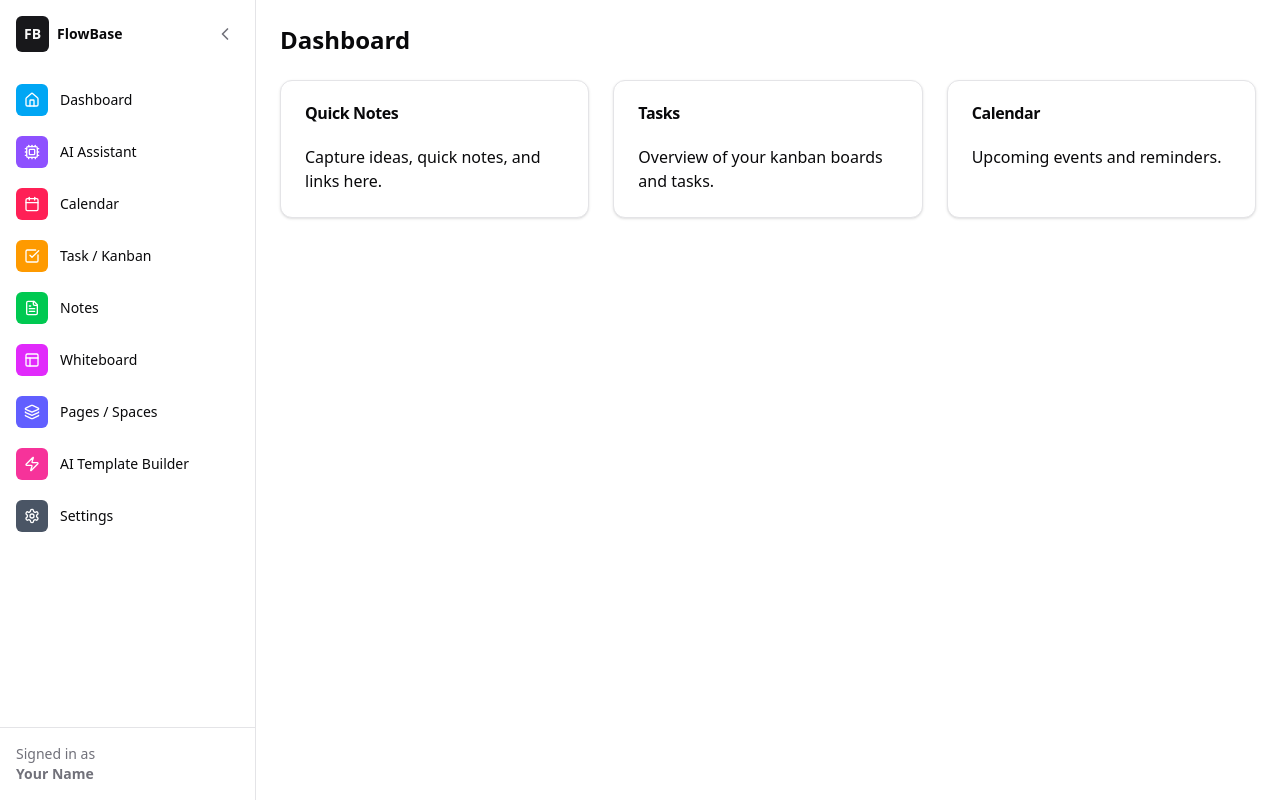
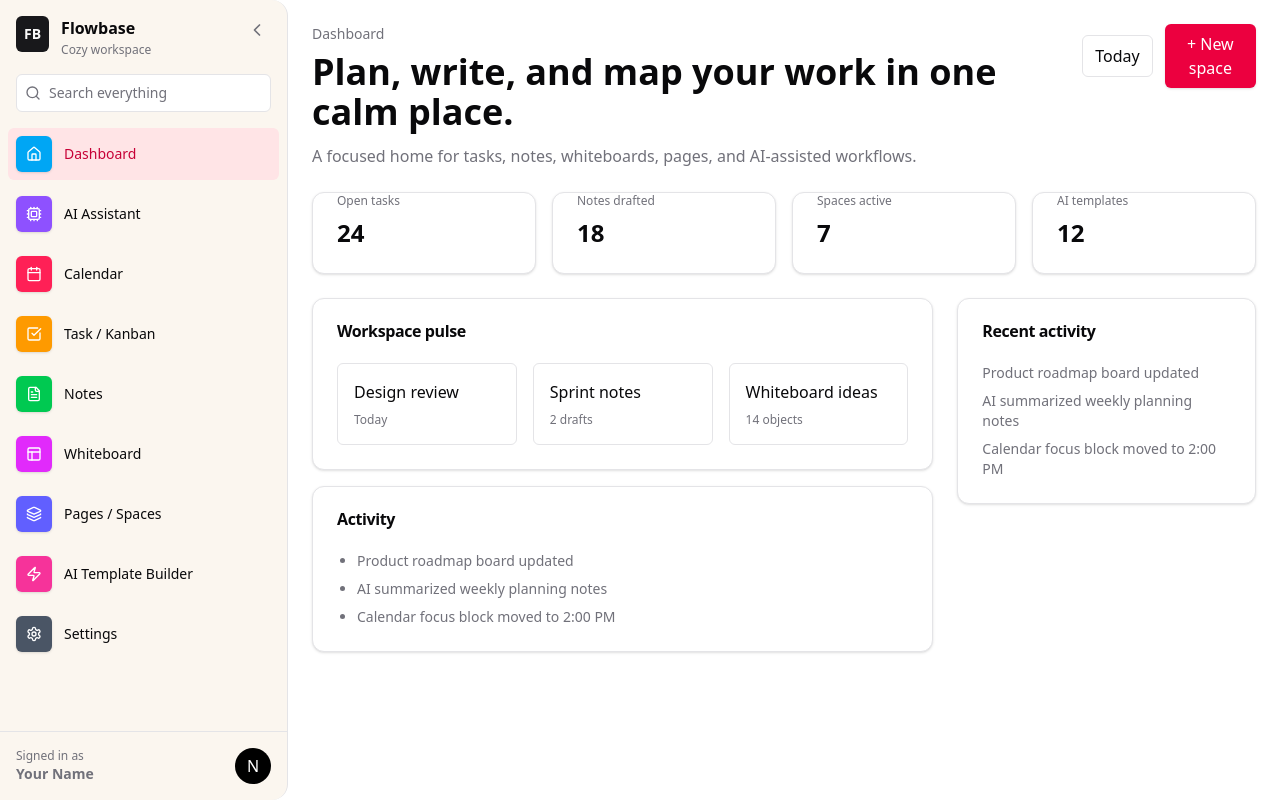
Before and after one commit to benhakim/flowbase-productivity-app, a Next.js app: page /dashboard in a window 1280 px wide. Built offline with nearby package versions, Linux system fonts and the light colour scheme; no server answers.

Commit message:
feat(ui): dashboard hero + cozy sidebar + stats layout

```diff
--- a/app/dashboard/page.tsx
+++ b/app/dashboard/page.tsx
@@ -3,31 +3,92 @@ import { Card, CardContent, CardHeader, CardTitle } from '@/components/ui/card';
 export default function DashboardPage() {
   return (
     <div className="space-y-6">
-      <header className="flex items-center justify-between">
-        <h1 className="text-2xl font-semibold">Dashboard</h1>
+      <header className="flex items-start justify-between gap-6">
+        <div className="max-w-3xl">
+          <div className="text-sm text-muted-foreground">Dashboard</div>
+          <h1 className="text-3xl md:text-4xl font-extrabold mt-2">Plan, write, and map your work in one calm place.</h1>
+          <p className="text-muted-foreground mt-3">A focused home for tasks, notes, whiteboards, pages, and AI-assisted workflows.</p>
+        </div>
+
+        <div className="flex items-center gap-3">
+          <button className="px-3 py-2 bg-white border rounded-md">Today</button>
+          <button className="px-4 py-2 bg-rose-600 text-white rounded-md shadow">+ New space</button>
+        </div>
       </header>
 
-      <section className="grid grid-cols-1 md:grid-cols-3 gap-6">
+      <section className="grid grid-cols-1 sm:grid-cols-2 md:grid-cols-4 gap-4">
+        <Card>
+          <CardContent>
+            <div className="text-xs text-muted-foreground">Open tasks</div>
+            <div className="text-2xl font-bold mt-2">24</div>
+          </CardContent>
+        </Card>
+
+        <Card>
+          <CardContent>
+            <div className="text-xs text-muted-foreground">Notes drafted</div>
+            <div className="text-2xl font-bold mt-2">18</div>
+          </CardContent>
+        </Card>
+
+        <Card>
+          <CardContent>
+            <div className="text-xs text-muted-foreground">Spaces active</div>
+            <div className="text-2xl font-bold mt-2">7</div>
+          </CardContent>
+        </Card>
+
+        <Card>
+          <CardContent>
+            <div className="text-xs text-muted-foreground">AI templates</div>
+            <div className="text-2xl font-bold mt-2">12</div>
+          </CardContent>
+        </Card>
+      </section>
+
+      <section className="grid grid-cols-1 lg:grid-cols-3 gap-6">
+        <div className="lg:col-span-2 space-y-4">
           <Card>
             <CardHeader>
-            <CardTitle>Quick Notes</CardTitle>
+              <CardTitle>Workspace pulse</CardTitle>
             </CardHeader>
-          <CardContent>Capture ideas, quick notes, and links here.</CardContent>
+            <CardContent>
+              <div className="grid grid-cols-1 sm:grid-cols-3 gap-4">
+                <div className="rounded-md border p-4">Design review<div className="text-xs text-muted-foreground mt-2">Today</div></div>
+                <div className="rounded-md border p-4">Sprint notes<div className="text-xs text-muted-foreground mt-2">2 drafts</div></div>
+                <div className="rounded-md border p-4">Whiteboard ideas<div className="text-xs text-muted-foreground mt-2">14 objects</div></div>
+              </div>
+            </CardContent>
           </Card>
 
           <Card>
             <CardHeader>
-            <CardTitle>Tasks</CardTitle>
+              <CardTitle>Activity</CardTitle>
             </CardHeader>
-          <CardContent>Overview of your kanban boards and tasks.</CardContent>
+            <CardContent>
+              <ul className="list-disc pl-5 space-y-2 text-sm text-muted-foreground">
+                <li>Product roadmap board updated</li>
+                <li>AI summarized weekly planning notes</li>
+                <li>Calendar focus block moved to 2:00 PM</li>
+              </ul>
+            </CardContent>
           </Card>
+        </div>
 
+        <div>
           <Card>
             <CardHeader>
-            <CardTitle>Calendar</CardTitle>
+              <CardTitle>Recent activity</CardTitle>
             </CardHeader>
-          <CardContent>Upcoming events and reminders.</CardContent>
+            <CardContent>
+              <ul className="space-y-2 text-sm text-muted-foreground">
+                <li>Product roadmap board updated</li>
+                <li>AI summarized weekly planning notes</li>
+                <li>Calendar focus block moved to 2:00 PM</li>
+              </ul>
+            </CardContent>
           </Card>
+        </div>
       </section>
     </div>
   );
--- a/components/Sidebar.tsx
+++ b/components/Sidebar.tsx
@@ -2,6 +2,7 @@
 
 import React, { useEffect, useState } from "react";
 import Link from "next/link";
+import { usePathname } from "next/navigation";
 import * as Icons from "lucide-react";
 import { cn } from "@/lib/utils";
 
@@ -41,6 +42,7 @@ const FallbackIcon: React.FC<{ className?: string }> = ({ className }) => (
 
 export default function Sidebar() {
   const [collapsed, setCollapsed] = useState(false);
+  const pathname = usePathname();
 
   useEffect(() => {
     try {
@@ -62,21 +64,25 @@ export default function Sidebar() {
   return (
     <aside
       className={cn(
-        "flex flex-col h-screen bg-background border-r border-border transition-all duration-200",
-        collapsed ? "w-20" : "w-64"
+        "flex flex-col h-screen border-r border-border transition-all duration-200",
+        collapsed ? "w-20 bg-transparent" : "w-72 bg-[#fbf6ef] rounded-tr-2xl rounded-br-2xl"
       )}
       aria-label="Sidebar"
     >
-      <div className="flex items-center justify-between p-4">
-        <div className={cn("flex items-center gap-3", collapsed && "justify-center w-full")}>
-          <div className="flex items-center gap-2">
+      <div className="p-4">
+        <div className={cn("flex items-start gap-3", collapsed && "justify-center") }>
           <div className="rounded-md p-2 bg-primary text-primary-foreground flex items-center justify-center">
             <span className="font-extrabold text-sm">FB</span>
           </div>
-            {!collapsed && <span className="font-semibold text-sm">FlowBase</span>}
+
+          {!collapsed && (
+            <div>
+              <div className="font-semibold">Flowbase</div>
+              <div className="text-xs text-muted-foreground mt-0.5">Cozy workspace</div>
             </div>
-        </div>
+          )}
 
+          <div className="ml-auto">
             <button
               aria-label={collapsed ? "Expand sidebar" : "Collapse sidebar"}
               onClick={() => setCollapsed((s) => !s)}
@@ -88,21 +94,38 @@ export default function Sidebar() {
               })()}
             </button>
           </div>
+        </div>
 
-      <nav className="flex-1 overflow-auto">
-        <ul className="space-y-1 p-2">
+        {!collapsed && (
+          <div className="mt-4">
+            <label className="sr-only">Search</label>
+            <div className="flex items-center gap-2 bg-white rounded-md p-2 border border-border">
+              <Icons.Search className="w-4 h-4 text-muted-foreground" />
+              <input
+                className="flex-1 bg-transparent placeholder:text-muted-foreground focus:outline-none text-sm"
+                placeholder="Search everything"
+              />
+            </div>
+          </div>
+        )}
+      </div>
+
+      <nav className="flex-1 overflow-auto px-2">
+        <ul className="space-y-2">
           {MENU.map((item) => {
             const IconComp = (Icons as any)[item.icon] ?? FallbackIcon;
+            const active = pathname?.startsWith(item.href || '') && item.href !== '/';
             return (
               <li key={item.id}>
                 <Link
                   href={item.href || '#'}
                   className={cn(
-                    "group flex items-center gap-3 p-2 rounded-md hover:bg-accent hover:text-accent-foreground",
-                    collapsed ? "justify-center" : ""
+                    "group flex items-center gap-3 p-2 rounded-md",
+                    collapsed ? "justify-center" : "",
+                    active ? "bg-rose-100 text-rose-700" : "hover:bg-accent hover:text-accent-foreground"
                   )}
                 >
-                  <div className={cn("w-8 h-8 flex items-center justify-center rounded-md", item.color)}>
+                  <div className={cn("w-9 h-9 flex items-center justify-center rounded-md shadow-sm", item.color)}>
                     <IconComp className="w-4 h-4 text-white" />
                   </div>
                   {!collapsed && <span className="text-sm">{item.label}</span>}
@@ -113,16 +136,22 @@ export default function Sidebar() {
         </ul>
       </nav>
 
-      <div className="p-4 border-t border-border">
+      <div className="p-4 border-t border-border flex items-center gap-3">
+        <div className="flex-1">
           {!collapsed ? (
             <div className="text-sm text-muted-foreground">
-            <div>Signed in as</div>
+              <div className="text-xs">Signed in as</div>
               <div className="font-semibold">Your Name</div>
             </div>
           ) : (
             <div className="text-xs text-muted-foreground text-center">© FB</div>
           )}
         </div>
+
+        <div>
+          <div className="w-9 h-9 rounded-full bg-black text-white flex items-center justify-center">N</div>
+        </div>
+      </div>
     </aside>
   );
 }
```
Lines whose indentation alone changed are shown as unchanged.
